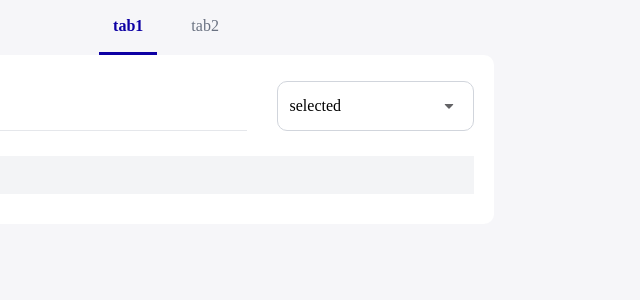
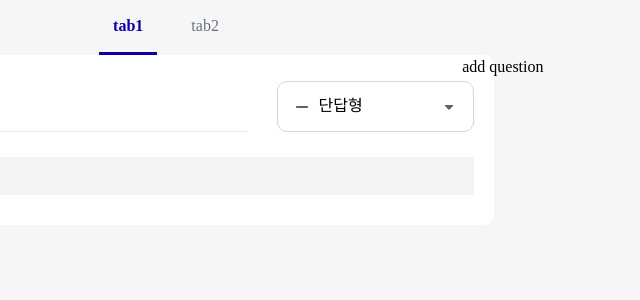
Before and after one commit to leehyerrr/zo-multiform-survey, a React (Vite) app: page / in a window 1280 px wide. Shown: the top 300 px of the page, without its empty margins (474-1114 px from the left). Built offline with nearby package versions, Linux system fonts and the light colour scheme; a web font is replaced by a local one.

Commit message:
feat:mobx 상태관리 추가

```diff
--- a/package.json
+++ b/package.json
@@ -12,6 +12,8 @@
   "dependencies": {
     "@tailwindcss/vite": "^4.2.2",
     "classnames": "^2.5.1",
+    "mobx": "^6.15.0",
+    "mobx-react-lite": "^4.1.1",
     "react": "^19.2.4",
     "react-dom": "^19.2.4",
     "tailwindcss": "^4.2.2"
--- a/src/App.tsx
+++ b/src/App.tsx
@@ -1,11 +1,13 @@
 import './App.css'
 import MainLayout from './components/common/MainLayout'
 import Tabs, { Tab, TabList, TabPanel, TabPanels } from './components/common/Tabs'
-import QuestionEditor from './components/edit/QuestionEditor'
+import SectionEditorList from './components/edit/SectionEditorList'
+import { SurveyStoreProvider } from './store'
 
 function App() {
   return (
     <MainLayout>
+      <SurveyStoreProvider>
         <Tabs>
           <TabList>
             <Tab index={0}>tab1</Tab>
@@ -13,11 +15,12 @@ function App() {
           </TabList>
           <TabPanels>
             <TabPanel index={0}>
-            <QuestionEditor />
+              <SectionEditorList />
             </TabPanel>
             <TabPanel index={1}>2222</TabPanel>
           </TabPanels>
         </Tabs>
+      </SurveyStoreProvider>
     </MainLayout>
   )
 }
--- a/src/components/common/Dropdown.tsx
+++ b/src/components/common/Dropdown.tsx
@@ -25,6 +25,7 @@ interface DropdownContextType<T = unknown> {
 }
 
 interface DropdownProps<T> {
+  defaultValue?: T
   placeholder?: string
   options: DropdownOption<T>[]
   onChange?: (value: T) => void
@@ -32,9 +33,16 @@ interface DropdownProps<T> {
 
 const DropdownContext = createContext<DropdownContextType | null>(null)
 
-function Dropdown<T>({ placeholder, options, onChange }: PropsWithChildren<DropdownProps<T>>) {
+function Dropdown<T>({
+  defaultValue,
+  placeholder,
+  options,
+  onChange,
+}: PropsWithChildren<DropdownProps<T>>) {
   const [opened, setOpened] = useState(false)
-  const [selected, setSelected] = useState(-1)
+  const [selected, setSelected] = useState(
+    defaultValue ? options.findIndex((option) => option.value === defaultValue) : -1,
+  )
 
   const open = useCallback(() => setOpened(true), [])
   const close = useCallback(() => setOpened(false), [])
@@ -88,7 +96,7 @@ function DropdwonMenu() {
   return opened ? (
     <div
       ref={containerRef}
-      className="absolute left-0 top-100% w-full flex flex-col mt-10 border border-gray200 rounded-10 bg-white"
+      className="absolute left-0 top-100% w-full flex flex-col mt-10 border border-gray200 rounded-10 bg-white z-10"
     >
       {options.map((option, index) => (
         <DropdownMenuItem
--- a/src/components/common/Tabs.tsx
+++ b/src/components/common/Tabs.tsx
@@ -25,7 +25,7 @@ export function Tab({ children, index }: PropsWithChildren<{ index: number }>) {
   return (
     <button
       //   className={`${activeTab === index ? 'w-full' : ''}`}
-      className={cn('border-b-[3px] p-[14px]', {
+      className={cn('border-b-3 p-14', {
         'text-main border-main font-bold': activeTab === index,
         'border-transparent text-gray-500': activeTab !== index,
       })}
--- a/src/components/edit/QuestionEditor.tsx
+++ b/src/components/edit/QuestionEditor.tsx
@@ -10,16 +10,21 @@ import DropdownIcon from '../../assets/icons/arrow_circle_down.svg?react'
 import DateIcon from '../../assets/icons/calendar_today.svg?react'
 import TimeIcon from '../../assets/icons/schedule.svg?react'
 import QuestionBodyEditor from './QuestionBodyEditor'
-import { useState } from 'react'
+import type Question from '../../models/question'
+import { observer } from 'mobx-react-lite'
 
-function QuestionEditor() {
-  const [type, setType] = useState<QuestionType>('shortText')
+interface Props {
+  question: Question
+}
+
+const QuestionEditor = observer(function QuestionEditor({ question }: Props) {
   return (
     <Panel>
       <PanelHeader className="flex">
         <Input className="flex-1 mr-30 border-b border-b-gray-200" />
         <Dropdown<QuestionType>
-          onChange={(value) => setType(value)}
+          defaultValue={question.type}
+          onChange={(value) => question.setType(value)}
           /* prettier-ignore */
           options={[
             {label: <div><span><ShortTextIcon className='inline-block mr-5'/>단답형</span></div>, value: 'shortText'},
@@ -33,10 +38,10 @@ function QuestionEditor() {
         />
       </PanelHeader>
       <PanelBody>
-        <QuestionBodyEditor type={type} />
+        <QuestionBodyEditor type={question.type} />
       </PanelBody>
     </Panel>
   )
-}
+})
 
 export default QuestionEditor
--- /dev/null
+++ b/src/components/edit/SectionEditor.tsx
@@ -0,0 +1,19 @@
+import { observer } from 'mobx-react-lite'
+import QuestionEditor from './QuestionEditor'
+import type Section from '../../models/section'
+
+interface Props {
+  section: Section
+}
+
+const SectionEditor = observer(function SectionEditor({ section }: Props) {
+  return (
+    <div>
+      {section.questions.map((question) => (
+        <QuestionEditor key={question.id} question={question} />
+      ))}
+    </div>
+  )
+})
+
+export default SectionEditor
--- /dev/null
+++ b/src/components/edit/SectionEditorList.tsx
@@ -0,0 +1,20 @@
+import { useSurveyStore } from '../../store'
+import SectionEditor from './SectionEditor'
+
+function SectionEditorList() {
+  const surveyStore = useSurveyStore()
+  return (
+    <div className="relative">
+      <div className="absolute top-0 -right-50">
+        <button onClick={() => surveyStore.addQuestion()}>add question</button>
+      </div>
+      <div>
+        {surveyStore.sections.map((section) => (
+          <SectionEditor key={section.id} section={section} />
+        ))}
+      </div>
+    </div>
+  )
+}
+
+export default SectionEditorList
--- /dev/null
+++ b/src/models/question.ts
@@ -0,0 +1,53 @@
+import { makeAutoObservable } from 'mobx'
+import type { QuestionType } from '../types/app'
+
+type QuestionData = {
+  id: number
+  title: string
+  type: QuestionType
+  required: boolean
+  options?: string[]
+}
+
+export default class Question implements QuestionData {
+  id: number
+  title: string
+  type: QuestionType
+  required: boolean
+  options?: string[]
+
+  constructor(
+    data: QuestionData = {
+      id: Date.now(),
+      title: '',
+      type: 'shortText',
+      required: false,
+    },
+  ) {
+    makeAutoObservable(this)
+
+    this.id = data.id
+    this.title = data.title
+    this.type = data.type
+    this.required = data.required
+    this.options = data.options
+  }
+  setTitle(title: string) {
+    this.title = title
+  }
+  setType(type: QuestionType) {
+    this.type = type
+
+    if (type === 'multipleChoice' || type === 'dropdown' || type === 'checkbox') {
+      this.options = this.options ?? ['']
+    } else {
+      this.options = undefined
+    }
+  }
+  setRequired(required: boolean) {
+    this.required = required
+  }
+  setOptions(options: string[]) {
+    this.options = options
+  }
+}
--- /dev/null
+++ b/src/models/section.ts
@@ -0,0 +1,44 @@
+import { makeAutoObservable } from 'mobx'
+import Question from './question'
+
+type SectionData = {
+  id: number
+  title: string
+  questions: Question[]
+}
+
+export default class Section implements SectionData {
+  id: number
+  title: string
+  questions: Question[]
+
+  constructor(
+    data: SectionData = {
+      id: Date.now(),
+      title: '',
+      questions: [new Question()],
+    },
+  ) {
+    makeAutoObservable(this)
+    this.id = data.id
+    this.title = data.title
+    this.questions = data.questions
+  }
+  addQuestion() {
+    this.questions.push(new Question())
+  }
+  removeQuestion(id: number) {
+    this.questions = this.questions.filter((question) => question.id !== id)
+  }
+  copyQustion(id: number) {
+    const question = this.questions.find((q) => q.id === id)
+    if (question) {
+      this.questions.push(
+        new Question({
+          ...question,
+          id: Date.now(),
+        }),
+      )
+    }
+  }
+}
--- /dev/null
+++ b/src/store.tsx
@@ -0,0 +1,35 @@
+import { makeAutoObservable } from 'mobx'
+import { createContext, useContext, type PropsWithChildren } from 'react'
+import Section from './models/section'
+
+class SurveyStore {
+  sections: Section[] = []
+  focusedSectionId: number | null = null
+
+  constructor() {
+    makeAutoObservable(this)
+    this.sections = [new Section()]
+    this.focusedSectionId = this.sections[0].id
+  }
+  addSection() {
+    const section = new Section()
+    this.sections.push(section)
+    this.focusedSectionId = section.id
+  }
+  addQuestion() {
+    const section = this.sections.find((section) => section.id === this.focusedSectionId)
+
+    if (section) {
+      section.addQuestion()
+    }
+  }
+}
+
+const surveyStore = new SurveyStore()
+const SurveyStoreContext = createContext(surveyStore)
+
+//eslint-disable-next-line react-refresh/only-export-components
+export const useSurveyStore = () => useContext(SurveyStoreContext)
+export const SurveyStoreProvider = ({ children }: PropsWithChildren) => (
+  <SurveyStoreContext.Provider value={surveyStore}>{children}</SurveyStoreContext.Provider>
+)
```
Also changed, not shown: 1 other file (tests, documents, lock files or other folders). Lines whose indentation alone changed are shown as unchanged.
